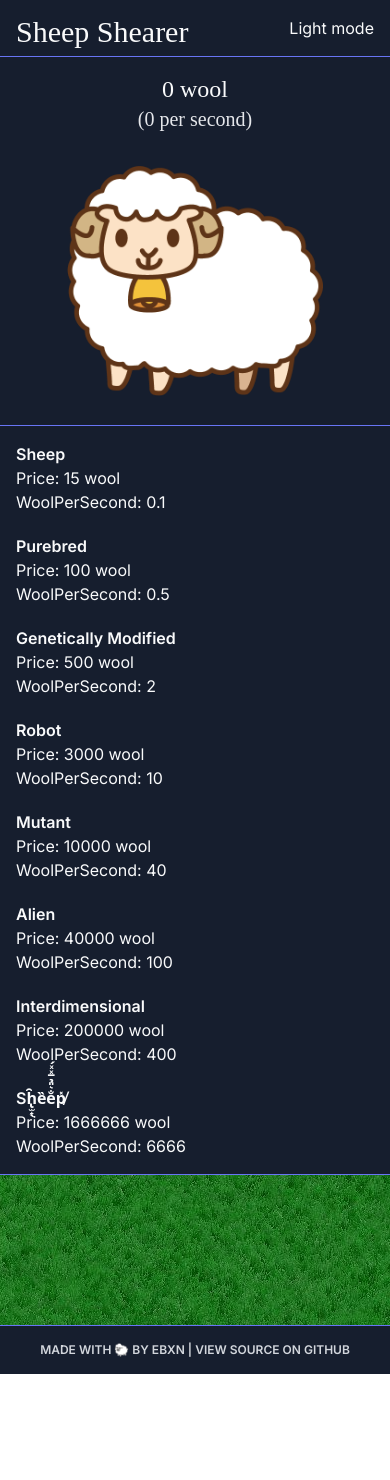
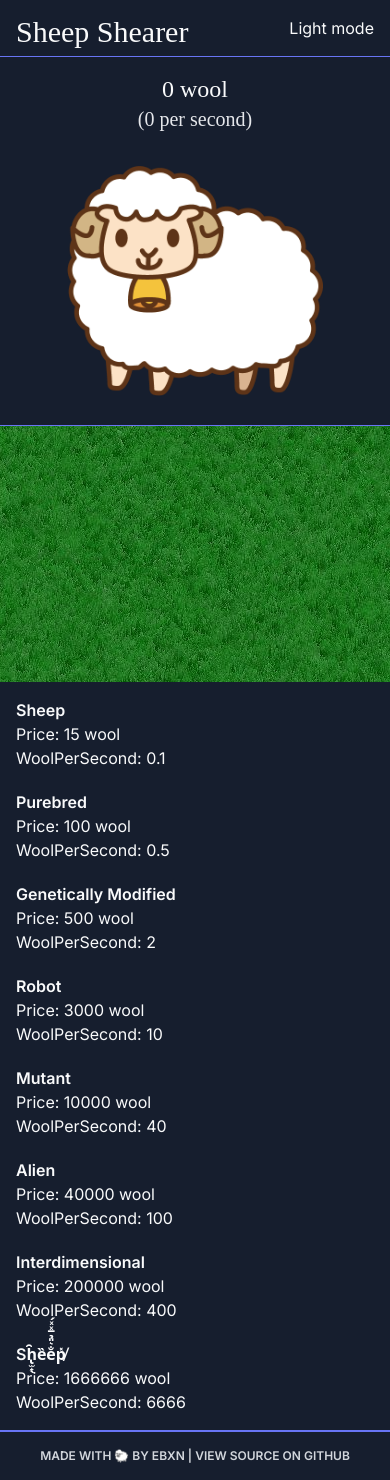
Before and after one commit to ebxn/sheep-shearer, a Vue app: page / in a window 390 px wide. Before the commit the page ends 1374 px from the top, so only its background shows below. Built offline with nearby package versions, Linux system fonts and the light colour scheme; a web font is replaced by a local one.

Commit message:
reorder panels on mobile

```diff
--- a/src/App.vue
+++ b/src/App.vue
@@ -16,21 +16,21 @@
     <main class="flex md:flex-1">
       <div class="flex flex-wrap w-full">
         <!-- sheep -->
-        <div class="flex order-1 border-b md:border-b-0 md:border-r border-indigo-500 w-full md:w-3/12">
+        <div class="flex border-b md:border-b-0 md:border-r border-indigo-500 w-full md:w-3/12">
           <div class="flex p-4 w-full">
             <SheepPanel />
           </div>
         </div>
 
         <!-- field -->
-        <div class="flex order-3 md:order-2 md:border-r border-indigo-500 w-full md:w-6/12">
-          <div class="w-full">
+        <div class="flex md:border-r border-indigo-500 w-full md:w-6/12">
+          <div class="w-full h-64 md:h-auto">
             <FieldPanel />
           </div>
         </div>
 
         <!-- upgrades -->
-        <div class="flex order-2 md:order-3 border-b md:border-b-0 border-indigo-500 w-full md:w-3/12">
+        <div class="flex border-b md:border-b-0 border-indigo-500 w-full md:w-3/12">
           <div class="flex p-4 w-full">
             <UpgradesPanel />
           </div>
--- a/tailwind.config.js
+++ b/tailwind.config.js
@@ -20,14 +20,10 @@ module.exports = {
         handwrite: ['Mirza', 'cursive']
       },
       transitionDuration: {
-        50: '50ms',
-        75: '75ms'
+        50: '50ms'
       },
       scale: {
         102: '1.02'
-      },
-      minHeight: function (theme) {
-        return (theme('space'))
       }
     }
   },
```
